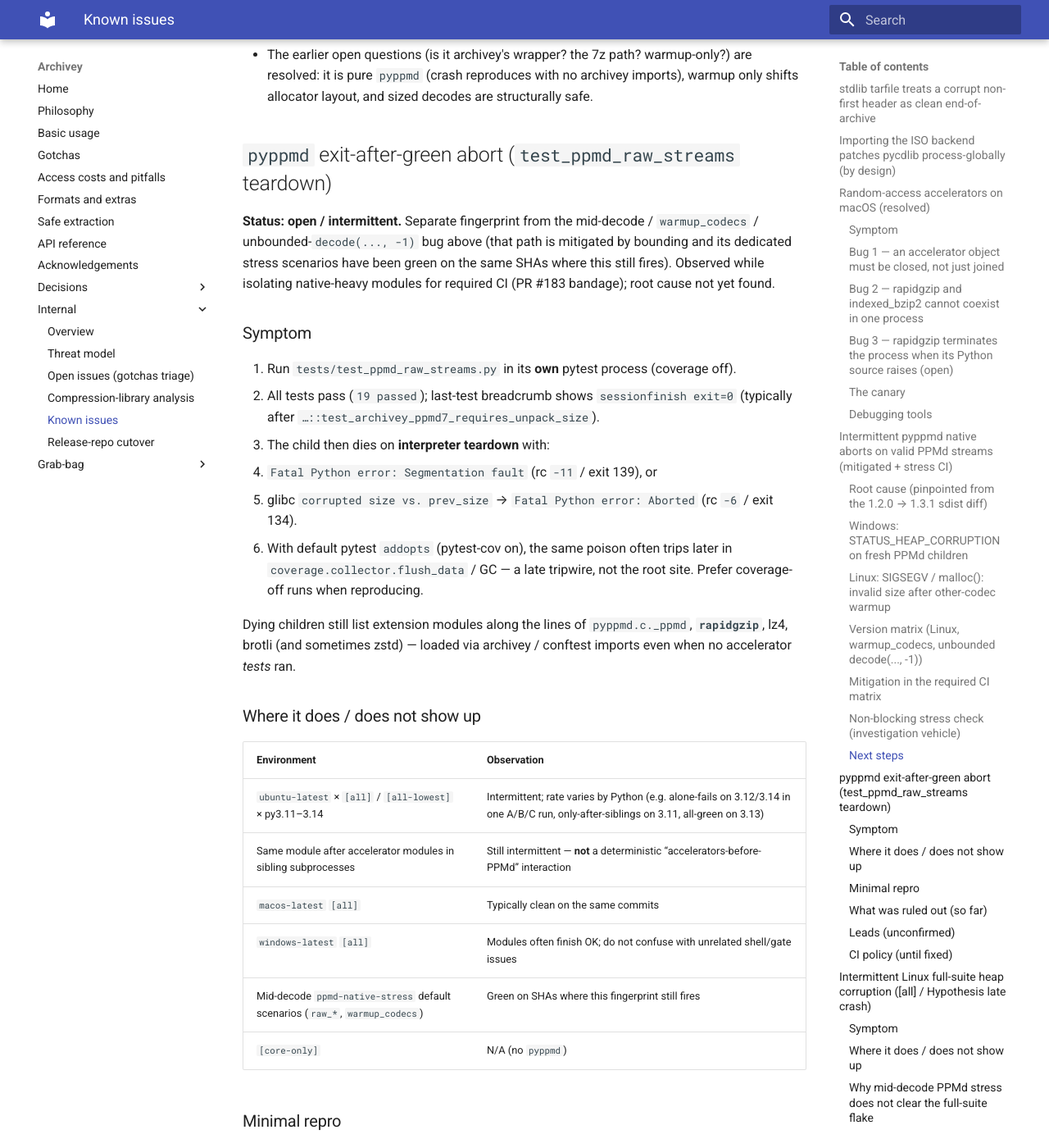
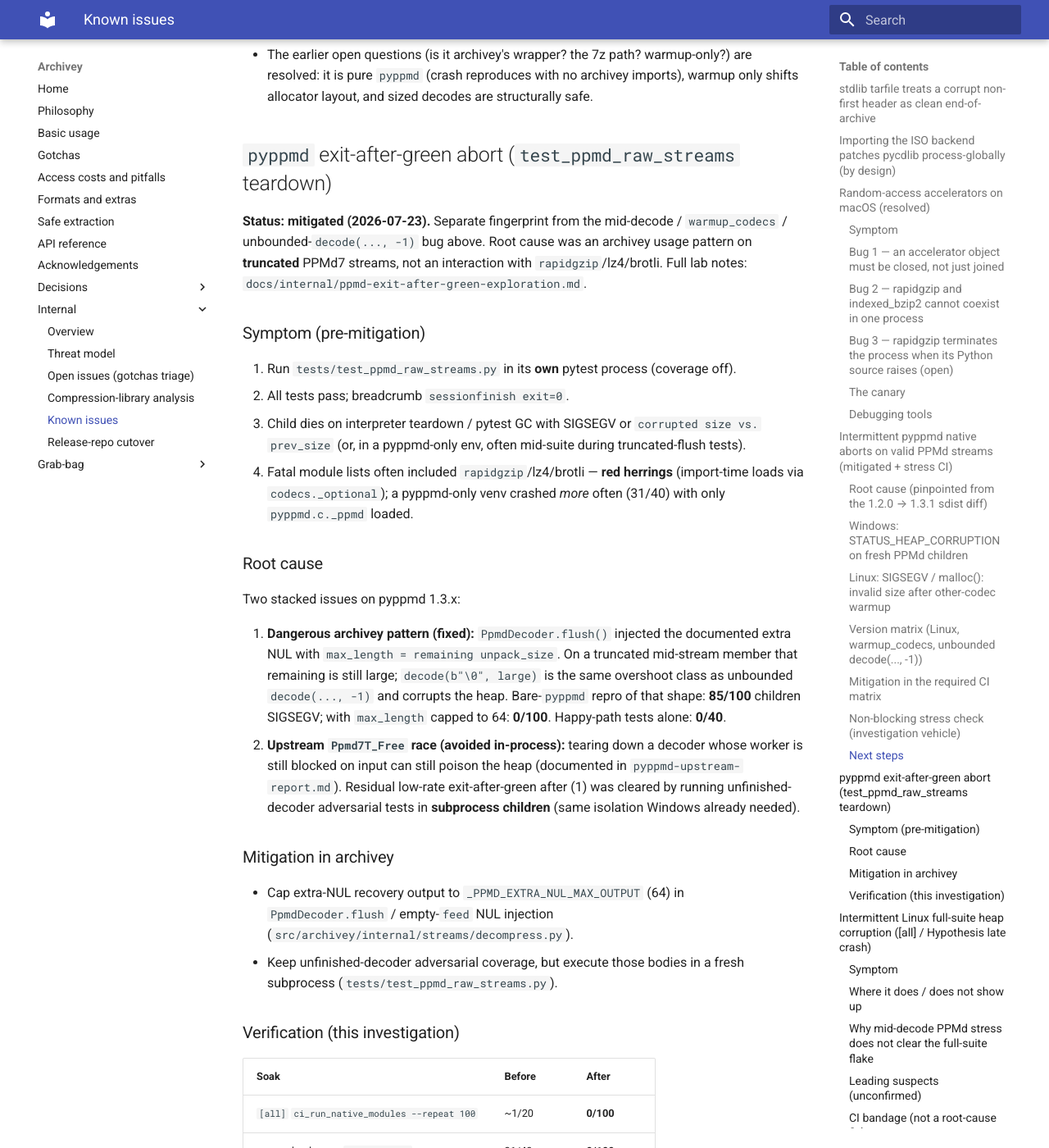
Before and after one commit to davitf/archivey-2, an MkDocs documentation site: the page built from docs/internal/known-issues.md, in a window 1280 px wide and 1400 px high, scrolled down 10086 px. Shown: the whole window at 82% size. Built offline with MkDocs 1.6.1 and Material for MkDocs 9.7.7, drawn with Linux system fonts in a browser that asks for light colours; some of the changed text lies outside the part shown.

Commit message:
Mitigate pyppmd exit-after-green abort on truncated flush
Root cause was archivey's extra-NUL flush using the full remaining
unpack_size on truncated PPMd7 streams (same overshoot family as
unbounded decode), not rapidgzip/lz4 interaction. Cap NUL recovery
output, subprocess-isolate unfinished-decoder adversarial tests, and
drop the required-CI soft-pass. Lab notes in the exploration doc.

Co-authored-by: Davi Figueiredo <davitf@users.noreply.github.com>

````diff
--- a/docs/internal/known-issues.md
+++ b/docs/internal/known-issues.md
@@ -380,98 +380,59 @@ ARCHIVEY_PPMD_STRESS_ITERS=30 uv run --no-sync python scripts/ppmd_native_stress
 
 ## `pyppmd` exit-after-green abort (`test_ppmd_raw_streams` teardown)
 
-**Status: open / intermittent.** Separate fingerprint from the mid-decode /
-`warmup_codecs` / unbounded-`decode(..., -1)` bug above (that path is mitigated by
-bounding and its dedicated stress scenarios have been green on the same SHAs where
-this still fires). Observed while isolating native-heavy modules for required CI
-(PR #183 bandage); root cause not yet found.
+**Status: mitigated (2026-07-23).** Separate fingerprint from the mid-decode /
+`warmup_codecs` / unbounded-`decode(..., -1)` bug above. Root cause was an
+archivey usage pattern on **truncated** PPMd7 streams, not an interaction with
+`rapidgzip`/lz4/brotli. Full lab notes:
+`docs/internal/ppmd-exit-after-green-exploration.md`.
 
-### Symptom
+### Symptom (pre-mitigation)
 
 1. Run `tests/test_ppmd_raw_streams.py` in its **own** pytest process (coverage off).
-2. All tests pass (`19 passed`); last-test breadcrumb shows `sessionfinish exit=0`
-   (typically after `…::test_archivey_ppmd7_requires_unpack_size`).
-3. The child then dies on **interpreter teardown** with:
-   - `Fatal Python error: Segmentation fault` (rc `-11` / exit 139), or
-   - glibc `corrupted size vs. prev_size` → `Fatal Python error: Aborted`
-     (rc `-6` / exit 134).
-4. With default pytest `addopts` (pytest-cov on), the same poison often trips later in
-   `coverage.collector.flush_data` / GC — a late tripwire, not the root site. Prefer
-   coverage-off runs when reproducing.
+2. All tests pass; breadcrumb `sessionfinish exit=0`.
+3. Child dies on interpreter teardown / pytest GC with SIGSEGV or
+   `corrupted size vs. prev_size` (or, in a pyppmd-only env, often mid-suite
+   during truncated-flush tests).
+4. Fatal module lists often included `rapidgzip`/lz4/brotli — **red herrings**
+   (import-time loads via `codecs._optional`); a pyppmd-only venv crashed *more*
+   often (31/40) with only `pyppmd.c._ppmd` loaded.
 
-Dying children still list extension modules along the lines of `pyppmd.c._ppmd`,
-**`rapidgzip`**, lz4, brotli (and sometimes zstd) — loaded via archivey / conftest
-imports even when no accelerator *tests* ran.
+### Root cause
 
-### Where it does / does not show up
+Two stacked issues on pyppmd 1.3.x:
 
-| Environment | Observation |
-|-------------|-------------|
-| `ubuntu-latest` × `[all]` / `[all-lowest]` × py3.11–3.14 | Intermittent; rate varies by Python (e.g. alone-fails on 3.12/3.14 in one A/B/C run, only-after-siblings on 3.11, all-green on 3.13) |
-| Same module after accelerator modules in sibling subprocesses | Still intermittent — **not** a deterministic “accelerators-before-PPMd” interaction |
-| `macos-latest` `[all]` | Typically clean on the same commits |
-| `windows-latest` `[all]` | Modules often finish OK; do not confuse with unrelated shell/gate issues |
-| Mid-decode `ppmd-native-stress` default scenarios (`raw_*`, `warmup_codecs`) | Green on SHAs where this fingerprint still fires |
-| `[core-only]` | N/A (no `pyppmd`) |
+1. **Dangerous archivey pattern (fixed):** `PpmdDecoder.flush()` injected the
+   documented extra NUL with `max_length = remaining unpack_size`. On a truncated
+   mid-stream member that remaining is still large; `decode(b"\0", large)` is the
+   same overshoot class as unbounded `decode(..., -1)` and corrupts the heap.
+   Bare-`pyppmd` repro of that shape: **85/100** children SIGSEGV; with
+   `max_length` capped to 64: **0/100**. Happy-path tests alone: **0/40**.
+2. **Upstream `Ppmd7T_Free` race (avoided in-process):** tearing down a decoder
+   whose worker is still blocked on input can still poison the heap (documented in
+   `pyppmd-upstream-report.md`). Residual low-rate exit-after-green after (1) was
+   cleared by running unfinished-decoder adversarial tests in **subprocess
+   children** (same isolation Windows already needed).
 
-### Minimal repro
+### Mitigation in archivey
 
-Linux + uv CPython 3.11 or 3.14, `[all]` extras. One-shot may pass; soak for rate:
+- Cap extra-NUL recovery output to `_PPMD_EXTRA_NUL_MAX_OUTPUT` (64) in
+  `PpmdDecoder.flush` / empty-`feed` NUL injection
+  (`src/archivey/internal/streams/decompress.py`).
+- Keep unfinished-decoder adversarial coverage, but execute those bodies in a
+  fresh subprocess (`tests/test_ppmd_raw_streams.py`).
 
-```bash
-uv sync --group dev --extra all
+### Verification (this investigation)
 
-# Hard soak — expect some non-zero exits (signal after green). No soft-pass.
-uv run --no-sync python scripts/ci_run_native_modules.py \
-  --modules tests/test_ppmd_raw_streams.py \
-  --repeat 20
+| Soak | Before | After |
+|------|--------|-------|
+| `[all]` `ci_run_native_modules --repeat 100` | ~1/20 | **0/100** |
+| pyppmd-only venv `--repeat 100` | 31/40 | **0/100** |
 
-# Single shot (may pass); coverage off on purpose
-uv run --no-sync python -m pytest tests/test_ppmd_raw_streams.py \
-  -o addopts=--timeout=60 --tb=short -q
-echo exit:$?
-```
+Required CI no longer needs `--allow-exit-after-green` for this module. The
+non-required PPMd native stress soak remains as a regression tripwire.
 
-CI signal (non-required): workflow **PPMd native stress** → step
-`Soak test_ppmd_raw_streams (pytest module exit abort)`.
-
-### What was ruled out (so far)
-
-| Hypothesis | Result |
-|------------|--------|
-| Accelerator *test* order poisons a later PPMd child | Unlikely — fails in a PPMd-only step too; sibling processes do not share a heap |
-| Same bug as `warmup_codecs` mid-decode abort | No — that stress stayed green on the same SHAs |
-| Failing assertions in `test_ppmd_raw_streams` | No — session finishes green first |
-| Gzip/zlib truncation-recovery / `DecompressorStream` logic | No stack there; crash is process exit |
-
-### Leads (unconfirmed)
-
-1. **`pyppmd` teardown / worker-thread shutdown** — 1.3.x uses a native worker
-   (`ThreadDecoder.c`). Heap may already be corrupt; death at exit/GC is the tripwire.
-2. **Import-time `rapidgzip` (and friends) + `pyppmd` in one process** — even “alone”,
-   the child loads rapidgzip via archivey. A/B: uninstall rapidgzip and re-soak; or a
-   minimal script that only imports `pyppmd` and runs the raw loops from
-   `test_ppmd_raw_streams` with **no** archivey.
-3. **PPMd7 object lifetime** — many create/destroy cycles; Windows already skips
-   in-process create/destroy loops for heap corruption. Exit-time finalizers may race
-   the worker thread.
-4. **Narrow which test poisons** — breadcrumb shows the last *completed* test, which
-   may be innocent. Binary-search / one-test-per-subprocess / reverse order.
-
-### CI policy (until fixed)
-
-- **Required CI** still runs the module’s assertions via
-  `scripts/ci_run_native_modules.py --modules tests/test_ppmd_raw_streams.py
-  --allow-exit-after-green`. Soft-passes only signal/abort after
-  `sessionfinish exit=0`; real pytest failures still fail the job.
-- **Non-required** PPMd native stress soaks the same module with `--repeat N` and
-  **hard-fails** on crash so the flake stays visible without blocking merges.
-- Success criteria for a fix: reliable local rate documented, minimal repro (ideally
-  bare `pyppmd`), then remove `--allow-exit-after-green` from required CI once the
-  hard soak is green.
-
-See also: `IDEAS.md` (“`pyppmd` exit-after-green abort”),
-`scripts/ci_run_native_modules.py`, `.github/workflows/ppmd-native-stress.yml`.
+See also: exploration doc, `scripts/ci_run_native_modules.py`,
+`.github/workflows/ppmd-native-stress.yml`.
 
 ## Intermittent Linux full-suite heap corruption (`[all]` / Hypothesis late crash)
 
@@ -516,9 +477,8 @@ default scenarios run short children aimed at mid-decode / `warmup_codecs` abort
 probe is quiet — not that a long `[all]` process is free of native heap damage.
 
 The separate **exit-after-green** abort of `tests/test_ppmd_raw_streams.py` (green
-session, then teardown SIGSEGV/SIGABRT) has its own section above and its own
-non-required soak; do not conflate it with Hypothesis/RAR late crashes in the
-full suite.
+session, then teardown SIGSEGV/SIGABRT) is documented above as **mitigated**; do
+not conflate residual full-suite Hypothesis/RAR late crashes with that fingerprint.
 
 ### Leading suspects (unconfirmed)
 
@@ -547,12 +507,11 @@ pytest tests/ \
 # 2) Accelerator stream tests — one subprocess each (coverage off; breadcrumbs)
 python scripts/ci_run_native_modules.py
 
-# 3) PPMd raw streams — same runner, but --allow-exit-after-green so the known
-#    intermittent exit-after-green abort does not fail required CI. Real pytest
-#    assertion failures still fail the job.
+# 3) PPMd raw streams — own subprocess (coverage off). Formerly soft-passed
+#    exit-after-green; that abort is mitigated (capped NUL flush + subprocess
+#    unfinished-decoder tests). Hard-fail like other native modules.
 python scripts/ci_run_native_modules.py \
-  --modules tests/test_ppmd_raw_streams.py \
-  --allow-exit-after-green
+  --modules tests/test_ppmd_raw_streams.py
 
 # 4) Hypothesis property-safety
 pytest tests/test_property_safety.py -q
@@ -560,8 +519,8 @@ pytest tests/test_property_safety.py -q
 
 (1)↔(4) stops a corrupted main-suite heap from taking down Hypothesis in-process
 (and vice versa). (2) keeps the heaviest in-process rapidgzip ON / truncated-corrupt
-accelerator paths out of the long suite. (3) is the exit-after-green soft-pass —
-see **`pyppmd` exit-after-green abort** above (not a root-cause fix).
+accelerator paths out of the long suite. (3) is PPMd raw streams in isolation —
+see **`pyppmd` exit-after-green abort** above (mitigated).
 
 **Why accelerator modules are not one combined pytest:** a single multi-module
 process aborted on Ubuntu with every test green during `coverage.collector.flush_data`
@@ -601,9 +560,8 @@ for i in $(seq 1 20); do
     || { echo "main FAILED pass $i rc=$?"; break; }
   uv run --python 3.11 --no-sync python scripts/ci_run_native_modules.py \
     || { echo "accelerators FAILED pass $i rc=$?"; break; }
-  # Soft-pass exit-after-green locally the same way required CI does:
   uv run --python 3.11 --no-sync python scripts/ci_run_native_modules.py \
-    --modules tests/test_ppmd_raw_streams.py --allow-exit-after-green \
+    --modules tests/test_ppmd_raw_streams.py \
     || { echo "ppmd-raw FAILED pass $i rc=$?"; break; }
   uv run --python 3.11 --no-sync pytest tests/test_property_safety.py -q \
     || { echo "property FAILED pass $i rc=$?"; break; }
--- a/docs/internal/ppmd-exit-after-green-exploration.md
+++ b/docs/internal/ppmd-exit-after-green-exploration.md
@@ -2,8 +2,9 @@
 
 **PR:** #188 (this branch)
 **Issue:** `docs/internal/known-issues.md` → “`pyppmd` exit-after-green abort”
-**Status:** investigation in progress
+**Status:** mitigated (see “Fix applied” below)
 **Date started:** 2026-07-23
+**Date closed:** 2026-07-23
 
 This doc is a live lab notebook. Findings are appended as experiments finish so
 reviewers can read updated versions mid-investigation.
@@ -110,8 +111,90 @@ PYTHONFAULTHANDLER=1 uv run --no-sync python scripts/ci_run_native_modules.py \
 - Confirms the fingerprint is reproducible on this Cloud agent host
   (uv CPython 3.11.15, glibc 2.39).
 
-#### E1 — pyppmd-only venv (in progress)
+#### E1 — pyppmd-only venv (`--repeat 40`)
 
 - Dedicated `/tmp/ppmd-only-venv`: editable archivey + `pyppmd==1.3.1` +
-  pytest/pytest-timeout only. Expect `rapidgzip`/`lz4`/`brotli`/`zstd`/…
-  absent at import time.
+  pytest/pytest-timeout only. Confirmed absent: rapidgzip, lz4, brotli,
+  backports.zstd, inflate64, bcj, py7zr. Only extension at crash:
+  `pyppmd.c._ppmd`.
+- **Rate: 31/40 FAIL** (SIGSEGV/SIGABRT) — *higher* than `[all]`, not lower.
+- Breadcrumb almost always:
+  `start …::test_ppmd_decoder_truncated_flush_reports_unfinished`
+  (12 tests passed → crash entering / during the truncated-flush test).
+- **Conclusion:** not an interaction with rapidgzip/lz4/brotli/zstd. Those
+  modules in the fatal list were red herrings (import-time loads). Pure
+  `pyppmd` (+ archivey’s truncated flush pattern).
+
+#### E5a — happy-path only (`-k 'not truncated and not hostile and not early_close'`)
+
+- pyppmd-only venv, 40 repeats: **0/40 failures**.
+
+#### E5b — adversarial only (`-k 'truncated or hostile or early_close'`)
+
+- pyppmd-only venv, 40 repeats: **31/40 failures** (matches E1).
+
+#### E4 — bare `pyppmd` (no archivey)
+
+| Mode | Rate |
+|------|------|
+| Sized full decode (control) | **0/40** |
+| Underfed half-input then `del` (no NUL flush) | **0/40** |
+| Early partial decode then `del` ×5 | **0/40** |
+| Half-input then `decode(b"\0", remaining)` ← archivey flush shape | **35/40**, later **85/100** |
+
+Fatal frame is inside the `decode(b"\0", remaining)` call (not only teardown).
+`remaining` after half-feed of the raw-streams fixture is ~1736.
+
+Cap A/B on that bare shape (100 children):
+
+| NUL `max_length` cap | fail/100 |
+|----------------------|----------|
+| full remaining (~1736) | 85 |
+| 64 | 0 |
+| 1 | 0 |
+
+### Root cause (confirmed)
+
+**Dangerous archivey pattern (same family as the prior unbounded/`-1` bug):**
+
+`PpmdDecoder.flush()` injects one documented extra NUL with
+`max_length = remaining unpack_size`. That is correct for a *true* compressed
+EOF where the encoder omitted a trailing null (remaining tail is tiny). On a
+**truncated mid-stream** member, `remaining` is still large, and
+`decode(b"\0", large)` asks the 1.3.x worker to emit thousands of symbols past
+the real end of stream → heap corruption (sometimes mid-call, sometimes silent
+until GC / exit — the “exit-after-green” fingerprint under `[all]`).
+
+Happy-path and underfed-without-NUL-flush do not crash. Other extension modules
+are not required.
+
+### Fix applied
+
+1. **Cap extra-NUL recovery** (`_PPMD_EXTRA_NUL_MAX_OUTPUT = 64`) in
+   `PpmdDecoder.flush` and empty-`feed` NUL injection
+   (`src/archivey/internal/streams/decompress.py`).
+2. **Subprocess-isolate** unfinished-decoder adversarial tests in
+   `tests/test_ppmd_raw_streams.py` (avoids in-process `Ppmd7T_Free` race
+   poisoning the parent session).
+3. Remove `--allow-exit-after-green` from required CI for this module.
+
+### Post-fix soaks
+
+| Env | Rate |
+|-----|------|
+| `[all]` `--repeat 100` | **0/100** |
+| pyppmd-only `--repeat 100` | **0/100** |
+
+(NUL-cap alone: `[all]` ~0–1/40, pyppmd-only still ~6/100 exit-after-green from
+Free race until subprocess isolation.)
+
+### Answers to the original questions
+
+- **rapidgzip / lz4 / brotli interaction?** No — pyppmd-only crashed *more*.
+- **Dangerous archivey pattern?** Yes — large-budget NUL flush on truncated
+  streams (same family as the prior unbounded/`-1` mitigation).
+- **Only corrupted/truncated?** Happy-path alone was clean; truncated flush was
+  the high-rate trigger. Unfinished-decoder Free is a secondary residual on
+  truncated/early-close teardown.
+- **Upstream?** Overshoot + `Ppmd7T_Free` remain pyppmd 1.3.x defects; archivey
+  avoids the patterns that trip them in-process.
````
Also changed, not shown: IDEAS.md (+7 -8 lines), docs/internal/open-issues.md (+3 -4 lines), 4 other files.
